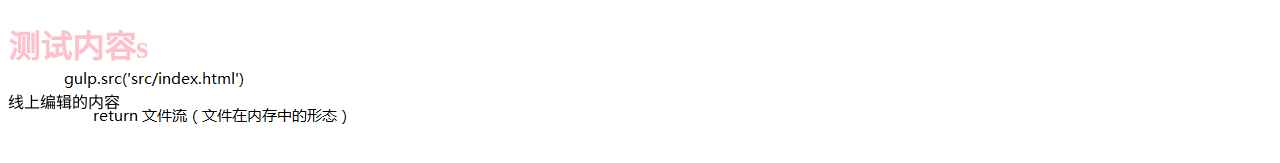
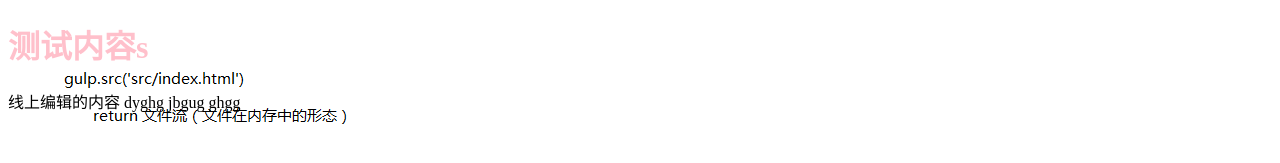
Before and after one commit to nonbadmonkey/git-demo, a website: page src/index.html in a window 1280 px wide. Shown: the top 163 px of the page. Drawn offline with nearby package versions, Linux system fonts and the light colour scheme; files that its build step writes are made by us from their sources.

Commit message:
'v2版本的第一次提交'

```diff
--- a/src/index.html
+++ b/src/index.html
@@ -11,8 +11,9 @@
   <h1>测试内容s</h1>
 
 线上编辑的内容
-
-
+dyghg
+jbgug
+ghgg
   <script src="scripts/all.js"></script>
 </body>
 
```
